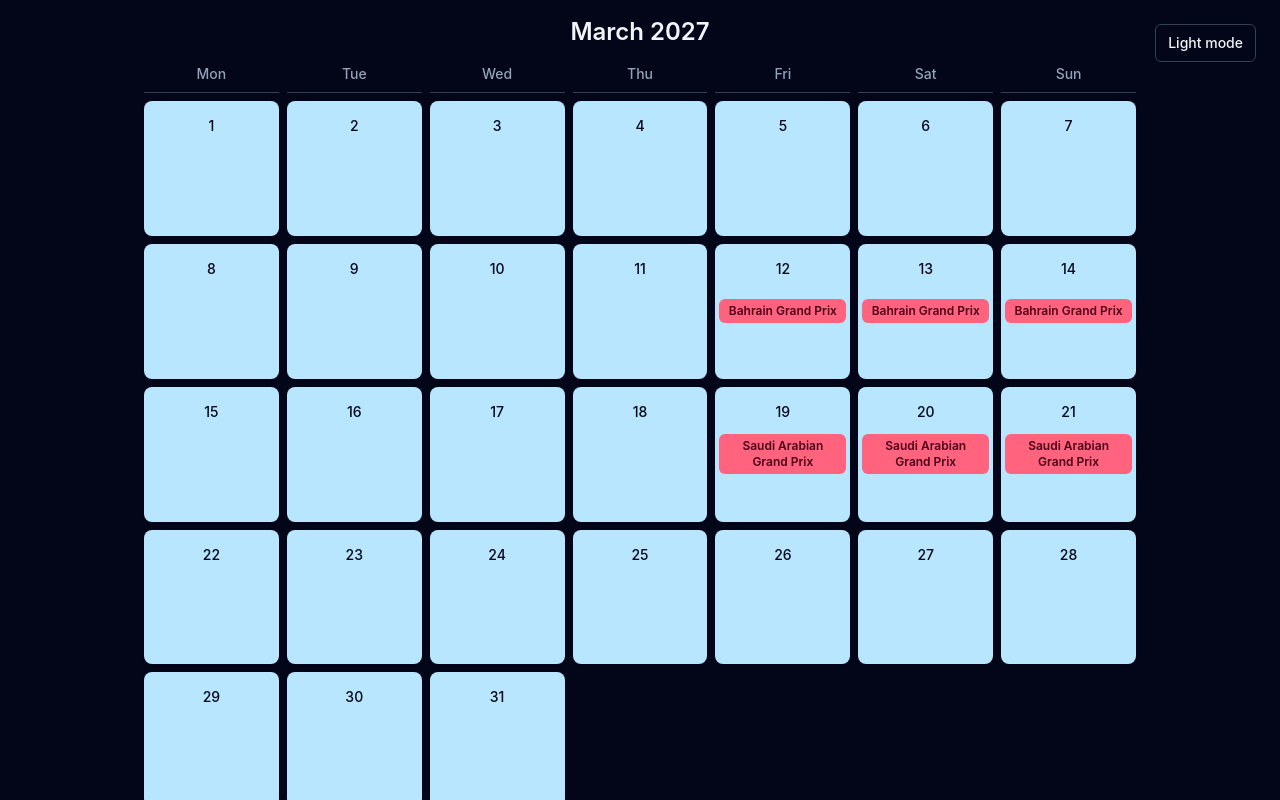
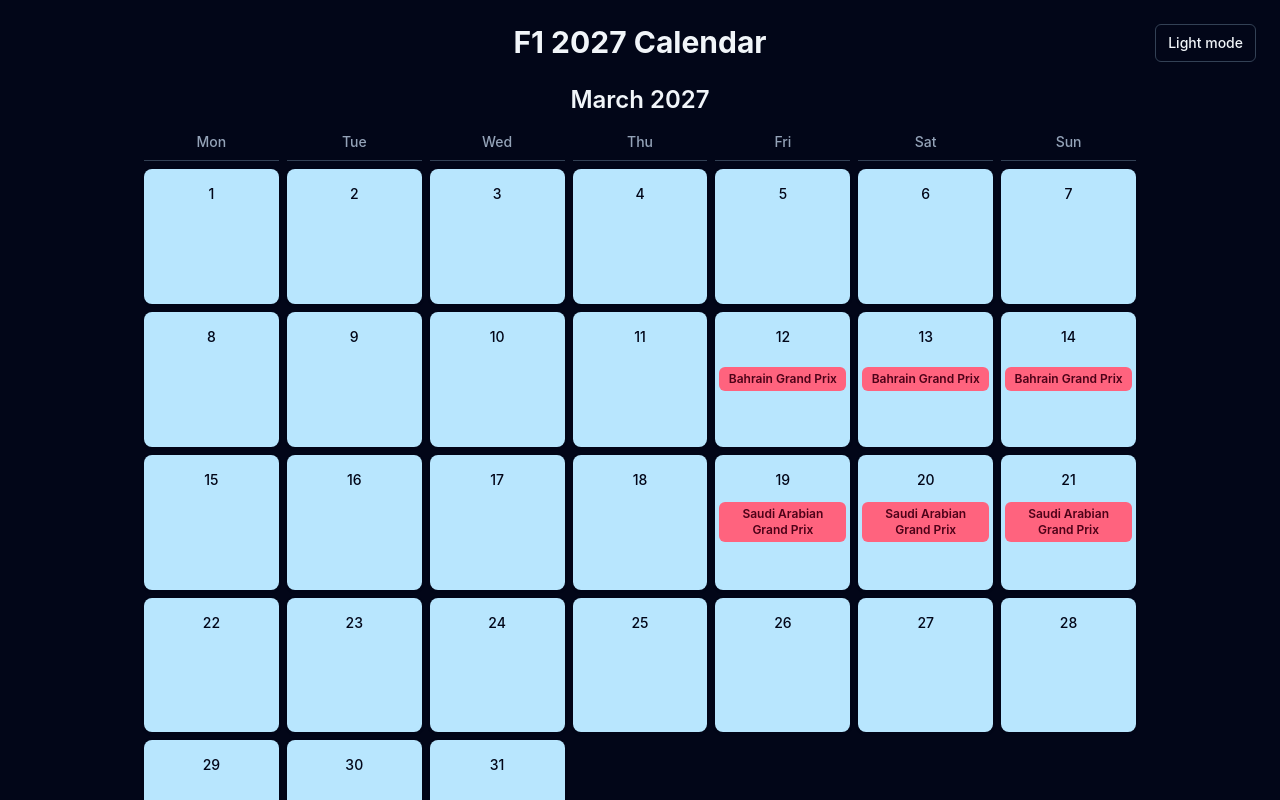
Before and after one commit to fourers/tailwind-calendar-app, a React (Vite) app: page / in a window 1280 px wide. Shown: the top 800 px of the page. Built offline with nearby package versions, Linux system fonts and the light colour scheme.

Commit message:
Add heading

```diff
--- a/src/App.tsx
+++ b/src/App.tsx
@@ -184,6 +184,7 @@
       </button>
 
       <div className="pb-6">
+        <h1 className="pt-6 pb-2 text-center text-3xl font-bold">F1 2027 Calendar</h1>
         {monthsToDisplay.map((month) => (
           <Calendar key={month} month={month} year={2027} events={getEventsForMonth(month, 2027)} />
         ))}
```
